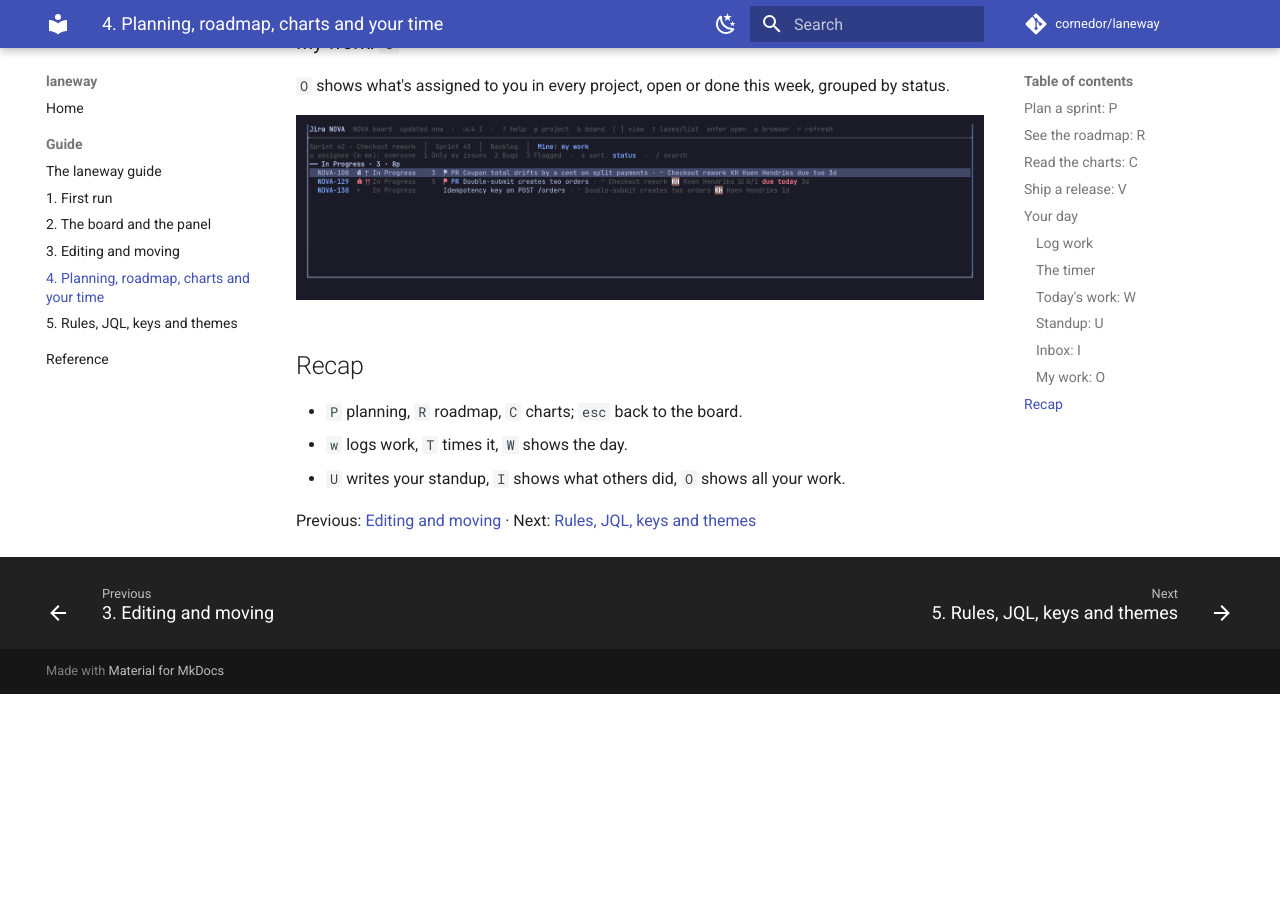
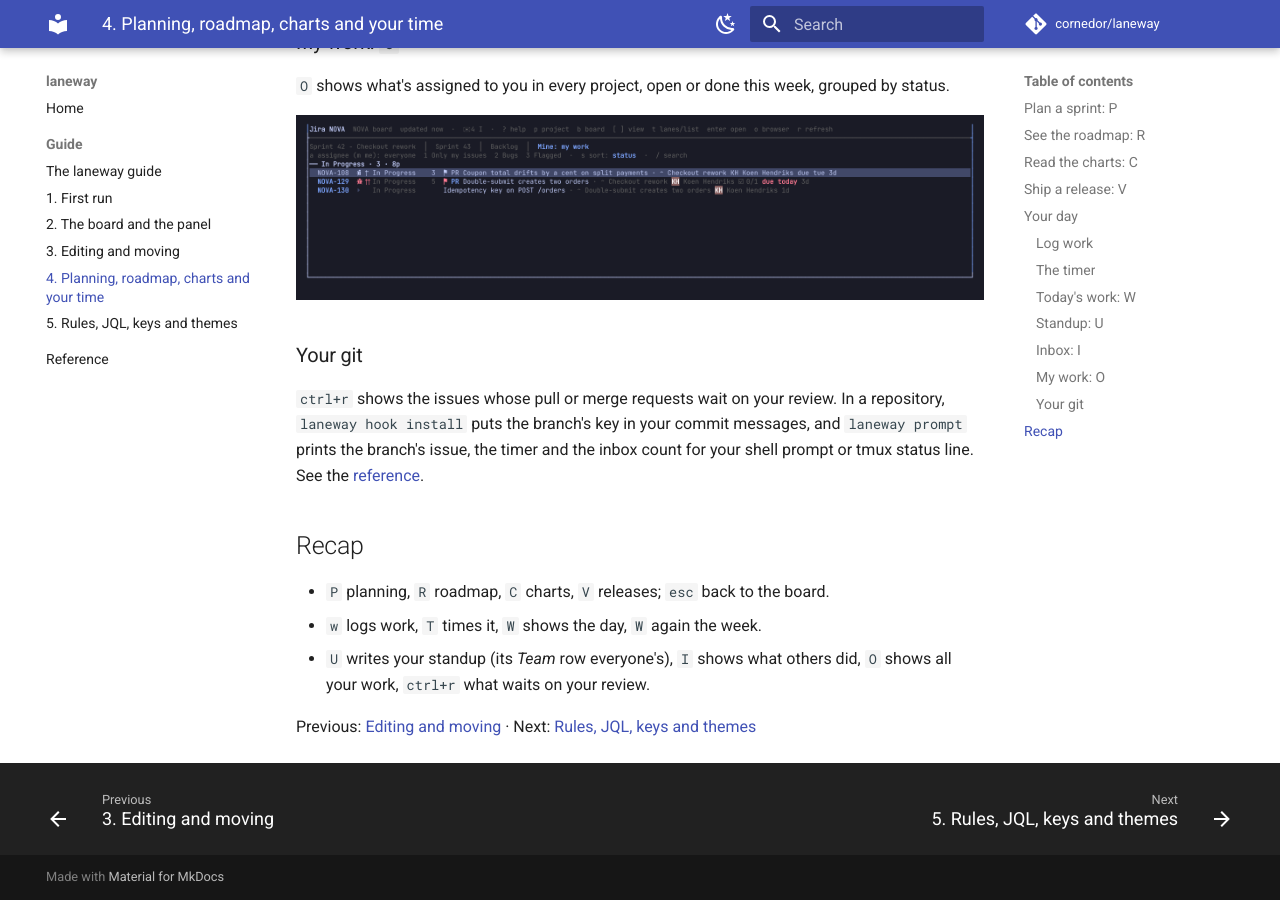
Before and after one commit to cornedor/laneway, an MkDocs documentation site: the page built from docs/guide/04-planning-and-time.md, in a window 1280 px wide and 900 px high, scrolled down 4499 px. Built offline with MkDocs 1.6.1 and Material for MkDocs 9.7.7, drawn with Linux system fonts in a browser that asks for light colours; comment, search, counter and statistics services are not loaded; before the commit the page ends 5193 px from its top, so only the background shows below that.

Commit message:
Docs: Sprint 5's features in the list, a Git section, shorter key lines LAN-426
Co-Authored-By: Claude Opus 5.5 <noreply@anthropic.com>

```diff
--- a/docs/guide/04-planning-and-time.md
+++ b/docs/guide/04-planning-and-time.md
@@ -142,12 +142,20 @@ grouped by status.
 
 ![Your issues across projects, by status](../screenshots/mywork.png)
 
+### Your git
+
+`ctrl+r` shows the issues whose pull or merge requests wait on your review.
+In a repository, `laneway hook install` puts the branch's key in your
+commit messages, and `laneway prompt` prints the branch's issue, the timer
+and the inbox count for your shell prompt or tmux status line. See the
+[reference](../reference.md#git-and-your-shell).
+
 ## Recap
 
-- `P` planning, `R` roadmap, `C` charts; `esc` back to the board.
-- `w` logs work, `T` times it, `W` shows the day.
-- `U` writes your standup, `I` shows what others did, `O` shows all your
-  work.
+- `P` planning, `R` roadmap, `C` charts, `V` releases; `esc` back to the board.
+- `w` logs work, `T` times it, `W` shows the day, `W` again the week.
+- `U` writes your standup (its *Team* row everyone's), `I` shows what others
+  did, `O` shows all your work, `ctrl+r` what waits on your review.
 
 Previous: [Editing and moving](03-editing-and-moving.md) · Next:
 [Rules, JQL, keys and themes](05-rules-jql-keys-themes.md)
```
Also changed, not shown: README.md (+15 -9 lines), 1 other file.
